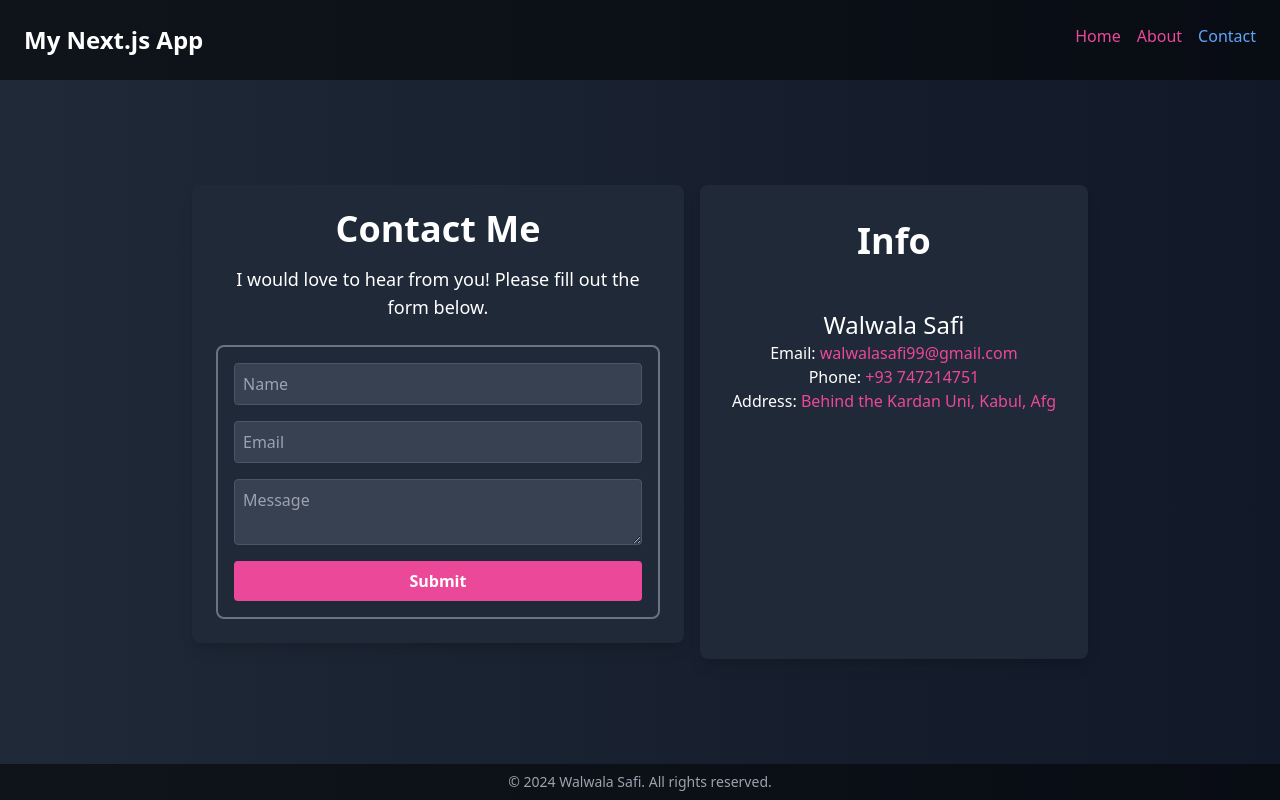
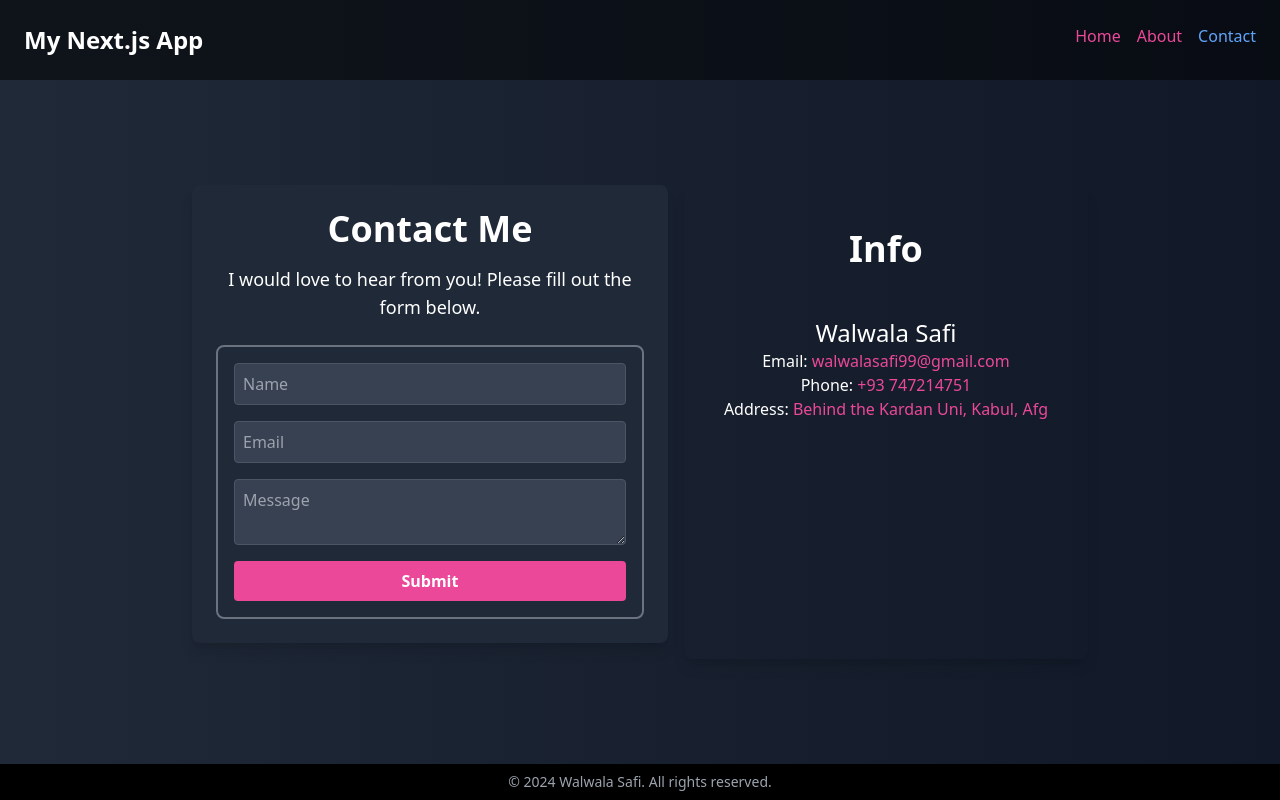
Before and after one commit to WALWALASAFI/simple-Next.js-project, a Next.js app: page /contact in a window 1280 px wide. Built offline with nearby package versions, Linux system fonts and the light colour scheme.

Commit message:
give a styles tothe contact

```diff
--- a/app/contact/page.tsx
+++ b/app/contact/page.tsx
@@ -47,7 +47,7 @@ export default function Contact() {
             </div>
           </div>
 
-          <div className="bg-gray-800 p-8 rounded-lg shadow-lg text-center flex-3">
+          <div className="bg-black-400 p-10 rounded-lg shadow-lg text-center flex-8">
             <h1 className="text-4xl font-bold mt-1">Info</h1>
             <h1 className="text-2xl mt-12">Walwala Safi</h1>
             <p className="text-1xl">Email: <a href="mailto:info@example.com" className="text-pink-500 hover:underline">walwalasafi99@gmail.com</a></p>
@@ -57,7 +57,7 @@ export default function Contact() {
         </div>
       </div>
 
-      <footer className="bg-black bg-opacity-50 p-2 text-center">
+      <footer className="bg-black bg-opacity-100 p-2 text-center">
         <p className="text-sm text-gray-400">© 2024 Walwala Safi. All rights reserved.</p>
       </footer>
     </div>
```
Also changed, not shown: .eslintrc.json (deleted).
